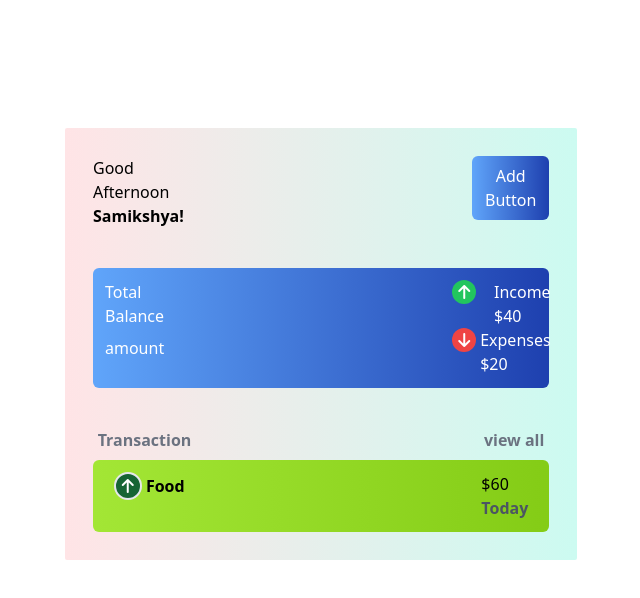
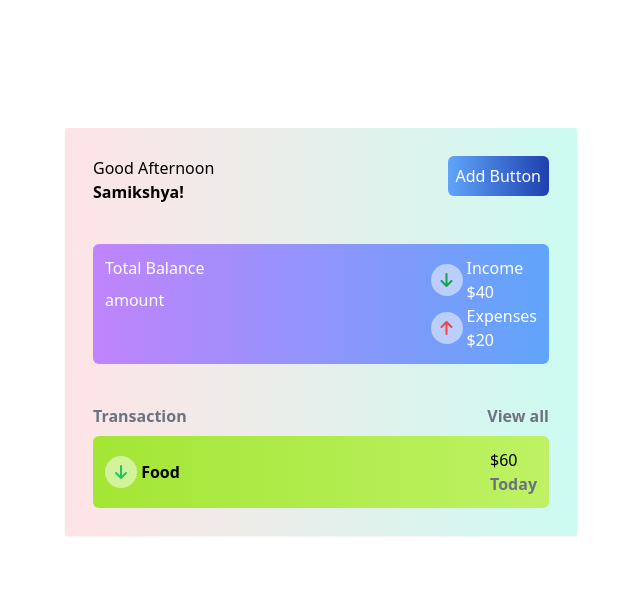
Before and after one commit to SamikshyaChhetri/Expense-Tracker, a plain HTML site: page index.html in a window 1280 px wide. Shown: the whole page, without its empty margins (319-959 px from the left). Drawn offline with nearby package versions, Linux system fonts and the light colour scheme.

Commit message:
UI for expense tracker completed

```diff
--- a/index.html
+++ b/index.html
@@ -13,9 +13,9 @@
   <body class="font-sans">
     <div class="flex justify-center relative">
       <div
-        class="flex flex-col gap-10 absolute top-32 bg-gradient-to-r from-rose-100 to-teal-100 p-7 w-[40%] rounded-sm"
+        class="shadow-sm flex flex-col gap-10 absolute top-32 bg-gradient-to-r from-rose-100 to-teal-100 p-7 w-[40%] rounded-sm"
       >
-        <div class="flex justify-evenly gap-72">
+        <div class="flex justify-between">
           <div class="flex flex-col">
             <div>Good Afternoon</div>
             <div class="font-bold">Samikshya!</div>
@@ -29,29 +29,30 @@
           </div>
         </div>
         <div
-          class="flex justify-evenly gap-72 bg-gradient-to-r from-blue-400 to-blue-800 text-white p-3 rounded-md"
+          class="flex justify-between bg-gradient-to-r from-purple-400 to-blue-400 text-white p-3 rounded-md"
         >
           <div class="flex flex-col gap-2">
             <div>Total Balance</div>
             <div>amount</div>
           </div>
           <div>
-            <div class="flex justify-between gap-1">
-              <div>
+            <div class="flex gap-1 items-center">
+              <div class="items-center">
                 <i
-                  class="fa fa-arrow-up w-6 bg-green-500 text-center rounded-full p-1"
+                  class="fa fa-arrow-down w-8 bg-white text-center text-green-600 bg-opacity-50 rounded-full p-2 items-center"
                   aria-hidden="true"
                 ></i>
               </div>
+              <!-- bolnai dina, hehe -->
               <div class="flex flex-col">
                 <div>Income</div>
                 <div>$40</div>
               </div>
             </div>
-            <div class="flex justify-between gap-1">
-              <div>
+            <div class="flex gap-1 items-center">
+              <div class="items-center">
                 <i
-                  class="fa fa-arrow-down bg-red-500 text-center rounded-full p-1 w-6"
+                  class="fa fa-arrow-up bg-white text-red-500 text-center rounded-full p-2 w-8 items-center bg-opacity-50"
                   aria-hidden="true"
                 ></i>
               </div>
@@ -64,35 +65,23 @@
         </div>
 
         <div class="flex flex-col gap-2">
-          <div class="flex justify-evenly gap-72 font-bold text-gray-500">
+          <div class="flex justify-between font-bold text-gray-500">
             <div>Transaction</div>
-            <div>view all</div>
+            <div>View all</div>
           </div>
-          <!-- <div
-            class="flex justify-evenly gap-72 bg-gradient-to-r from-lime-400 to-lime-500 p-3 rounded-md"
+          <div
+            class="flex justify-between items-center bg-gradient-to-r from-lime-400 to-lime-300 p-3 rounded-md"
           >
             <div class="font-bold">
               <i
-                class="fa fa-arrow-up bg-green-800 text-white p-1 rounded-full w-7 text-center border-2"
-                aria-hidden="true"
-              ></i>
-              Food
-            </div>
-            <div>amount</div>
-          </div> -->
-          <div
-            class="flex justify-evenly gap-72 bg-gradient-to-r from-lime-400 to-lime-500 p-3 rounded-md"
-          >
-            <div class="font-bold">
-              <i
-                class="fa fa-arrow-up bg-green-800 text-white p-1 rounded-full w-7 text-center border-2"
+                class="fa fa-arrow-down bg-white text-green-500 p-2 rounded-full w-8 text-center bg-opacity-50"
                 aria-hidden="true"
               ></i>
               Food
             </div>
             <div class="flex flex-col">
               <div>$60</div>
-              <div class="text-gray-600 font-bold">Today</div>
+              <div class="text-gray-500 font-bold">Today</div>
             </div>
           </div>
         </div>
```
